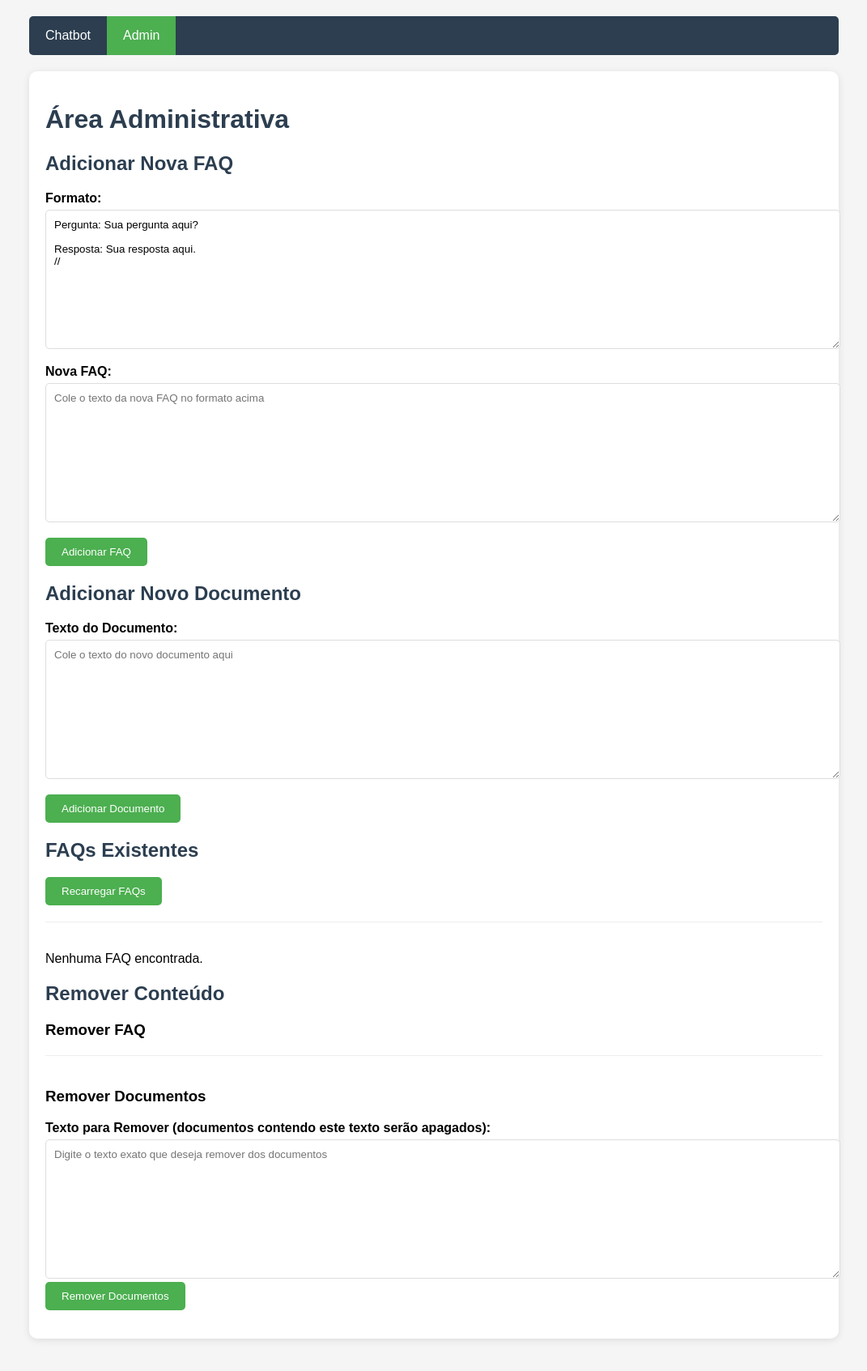
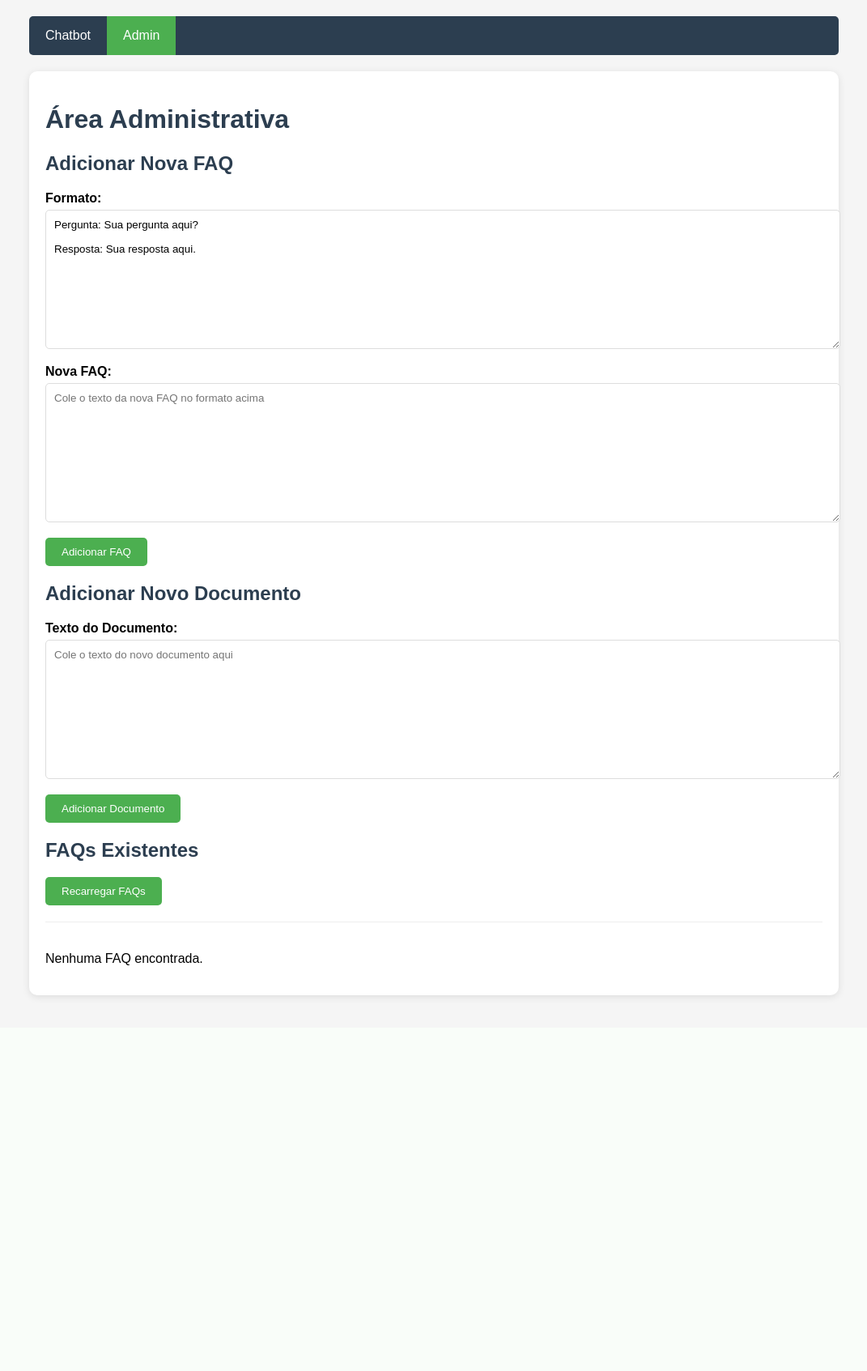
Before and after one commit to DavidGuerraRajao/i10Chatbot, a Flask app: page /admin in a window 1280 px wide. Shown: the whole page at 81% size, without its empty margins (104-1175 px from the left). After the commit the page ends 1235 px from the top, so only its background shows below. Run offline with Flask 3, Linux system fonts and the light colour scheme; data that the repository does not hold is empty.

Commit message:
Update admin.html

```diff
--- a/templates/admin.html
+++ b/templates/admin.html
@@ -109,9 +109,7 @@
             <label for="faqEntry">Formato:</label>
             <textarea id="formatExample" readonly>Pergunta: Sua pergunta aqui?
 
-Resposta: Sua resposta aqui.
-//</textarea>
-
+Resposta: Sua resposta aqui.</textarea>
         </div>
         <div class="form-group">
             <label for="faqEntry">Nova FAQ:</label>
@@ -131,21 +129,7 @@ Resposta: Sua resposta aqui.
         <h2>FAQs Existentes</h2>
         <button onclick="loadFAQs()">Recarregar FAQs</button>
         <div id="faqList" class="faq-list"></div>
-        <!-- Add this section before the closing </div> in admin.html -->
-<h2>Remover Conteúdo</h2>
-
-<div class="form-group">
-    <h3>Remover FAQ</h3>
-    <div id="faqList" class="faq-list"></div>
-</div>
-
-<div class="form-group">
-    <h3>Remover Documentos</h3>
-    <label>Texto para Remover (documentos contendo este texto serão apagados):</label>
-    <textarea id="textToRemove" placeholder="Digite o texto exato que deseja remover dos documentos"></textarea>
-    <button onclick="deleteDocuments()">Remover Documentos</button>
-    <div id="deleteDocMessage" class="message" style="display: none;"></div>
-</div>
+    </div>
 
     <script>
         function addFAQ() {
```
